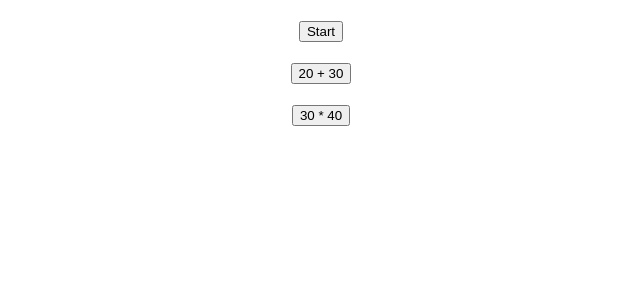
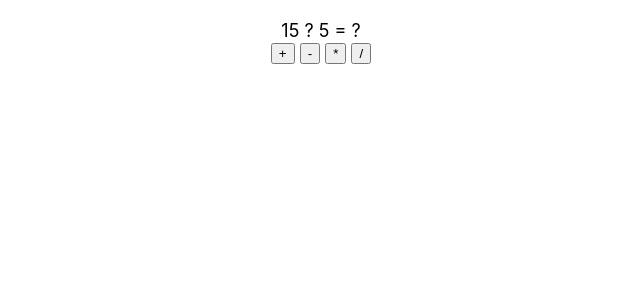
Before and after one commit to JohnTagarian/app1_react_EnET, a React (Create React App) app: page / in a window 1280 px wide. Shown: the top 300 px of the page, without its empty margins (319-959 px from the left). Built offline with nearby package versions, Linux system fonts and the light colour scheme.

Commit message:
add refs-func.js

```diff
--- a/src/App.js
+++ b/src/App.js
@@ -1,11 +1,8 @@
 import React from "react";
-// import { Content, Footer, Header } from "./func-components";
-// import Calendar from "./class-components";
-// import { Calculator2 } from "./calculator";
-import {EventData2} from './event-data'
+import RefsFunc from "./refs-func";
 
 function App() {
-  return <EventData2 />;
+  return <RefsFunc />;
 }
 
 export default App;
--- /dev/null
+++ b/src/refs-func.js
@@ -0,0 +1,36 @@
+import React,{use, useRef} from "react";
+
+export default function RefsFunc() {
+    const num1 = useRef();
+    const num2 = useRef();
+    const operator = useRef();
+    const result = useRef();
+
+    const calculate = (ev) => {
+        let op = ev.target.innerText
+        let n1 = parseInt(num1.current.innerText)
+        let n2 = parseInt(num2.current.innerText)
+        let r = eval(`${n1} ${op} ${n2}`)
+        result.current.innerText = r
+        operator.current.innerText = op
+    }
+
+    return (
+        <div style={{ textAlign: 'center', marginTop: 20, fontSize: 18 }}>
+            <span ref={num1}>15</span>&nbsp;
+            <span ref={operator}>?</span>&nbsp;
+            <span ref={num2}>5</span>&nbsp;
+            <span>=</span>&nbsp;
+            <span ref={result}>?</span>
+            <div>
+                <button onClick={calculate}>+</button>&nbsp;
+                <button onClick={calculate}>-</button>&nbsp;
+                <button onClick={calculate}>*</button>&nbsp;
+                <button onClick={calculate}>/</button>
+            </div>
+        </div>
+
+    )
+
+
+}
```
